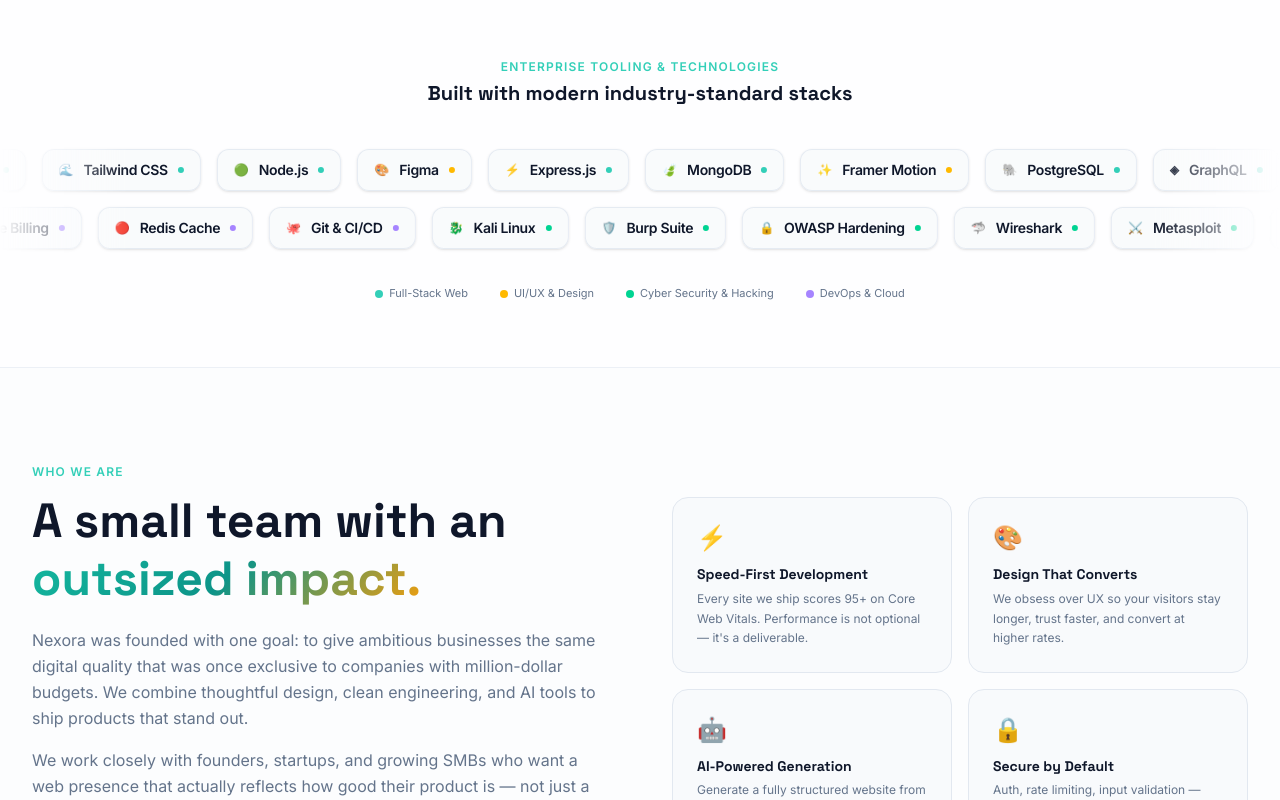
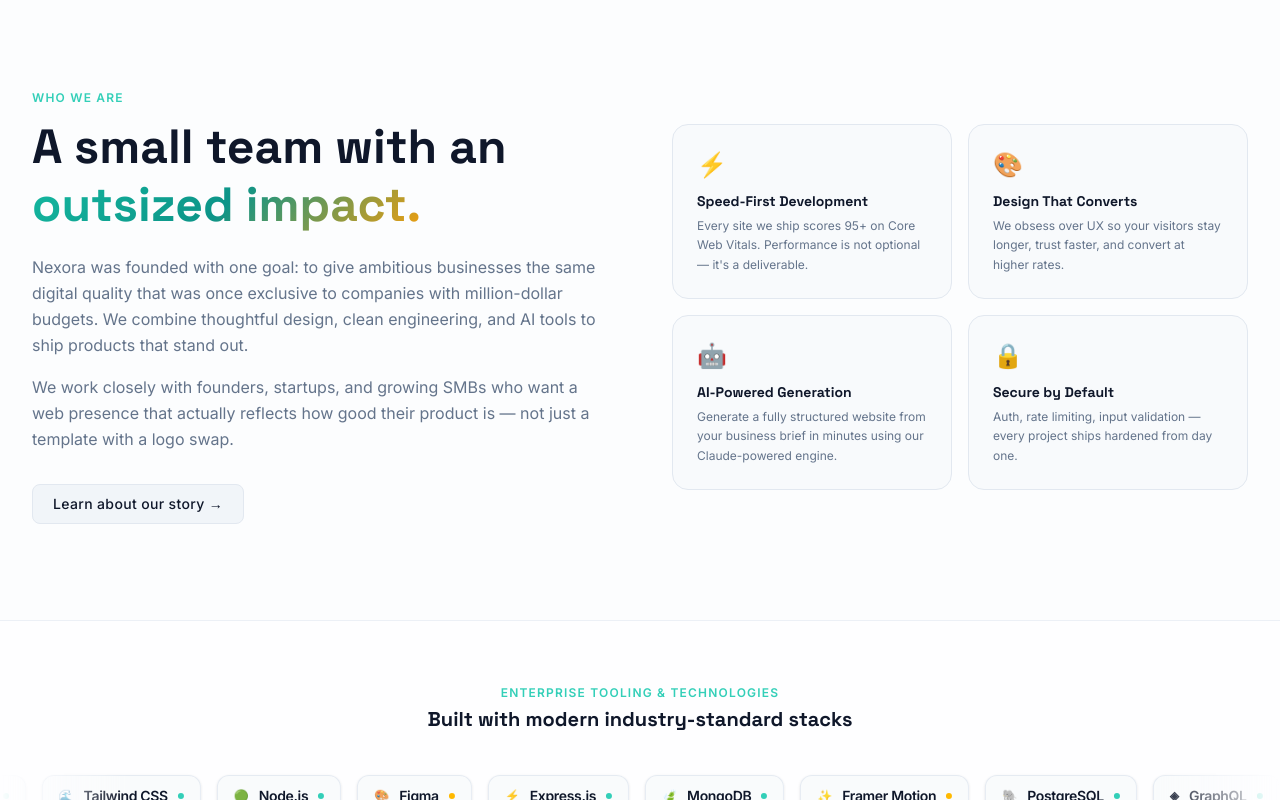
Before and after one commit to msmahfuz3140/online-agency-platform, a Next.js app: page / in a window 1280 px wide. Shown: the part 940-1740 px from the top of the page. Built offline with nearby package versions, Linux system fonts and the light colour scheme.

Commit message:
fix: position TechMarqueeSection below AgencyIntroSection (Who we are)

```diff
--- a/app/page.tsx
+++ b/app/page.tsx
@@ -1,8 +1,8 @@
 import { Navbar } from "@/components/layout/Navbar";
 import { Footer } from "@/components/layout/Footer";
 import { HeroSection } from "@/components/home/HeroSection";
+import { AgencyIntroSection } from "@/components/home/AgencyIntroSection";
 import { TechMarqueeSection } from "@/components/home/TechMarqueeSection";
-import { AgencyIntroSection } from "@/components/home/AgencyIntroSection";
 import { WhyChooseUsSection } from "@/components/home/WhyChooseUsSection";
 import { FeaturedProjectsSection } from "@/components/home/FeaturedProjectsSection";
 import { HowItWorksSection } from "@/components/home/HowItWorksSection";
@@ -20,8 +20,8 @@
       <Navbar />
       <main>
         <HeroSection />
+        <AgencyIntroSection />
         <TechMarqueeSection />
-        <AgencyIntroSection />
         <WhyChooseUsSection />
         <FeaturedProjectsSection />
         <HowItWorksSection />
```
